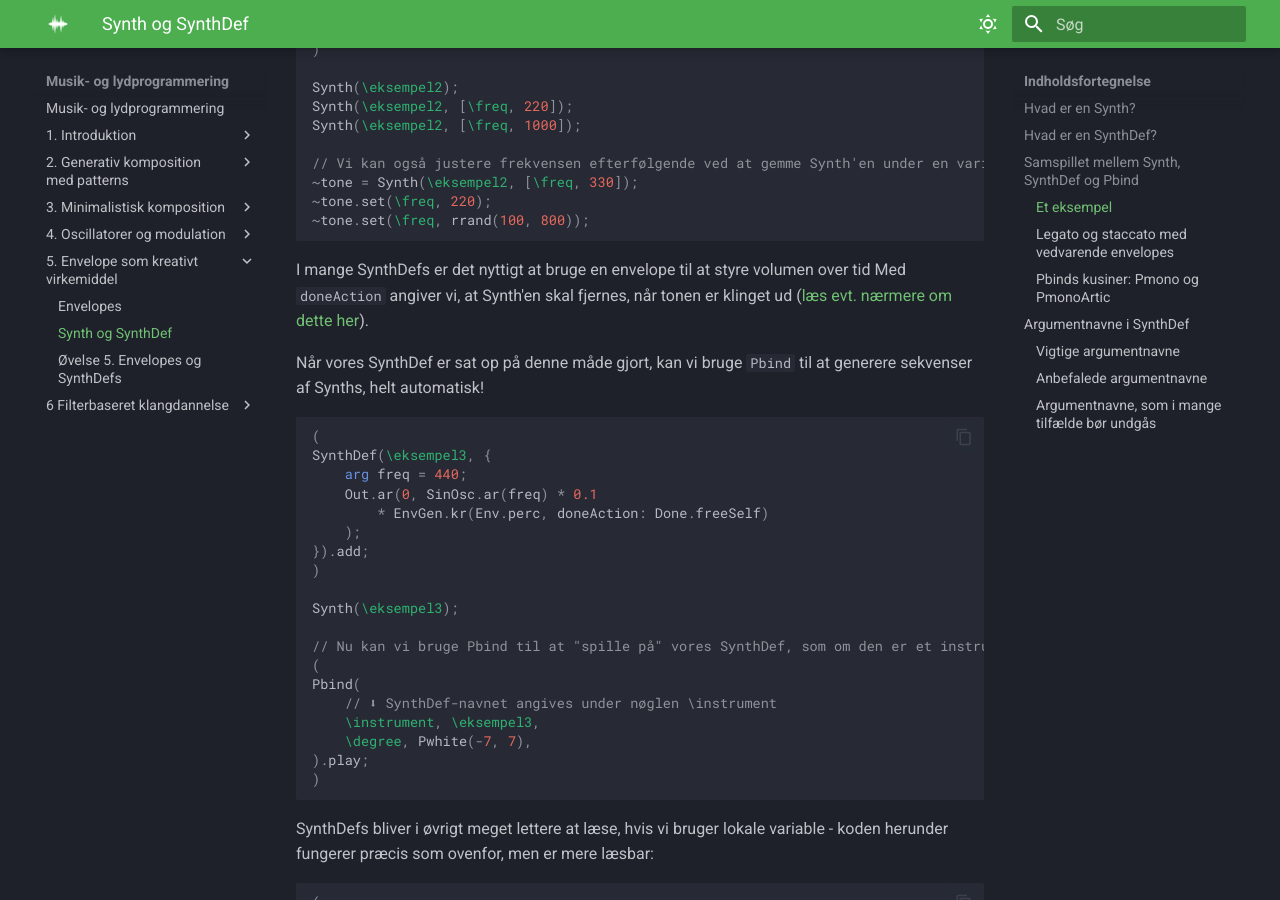
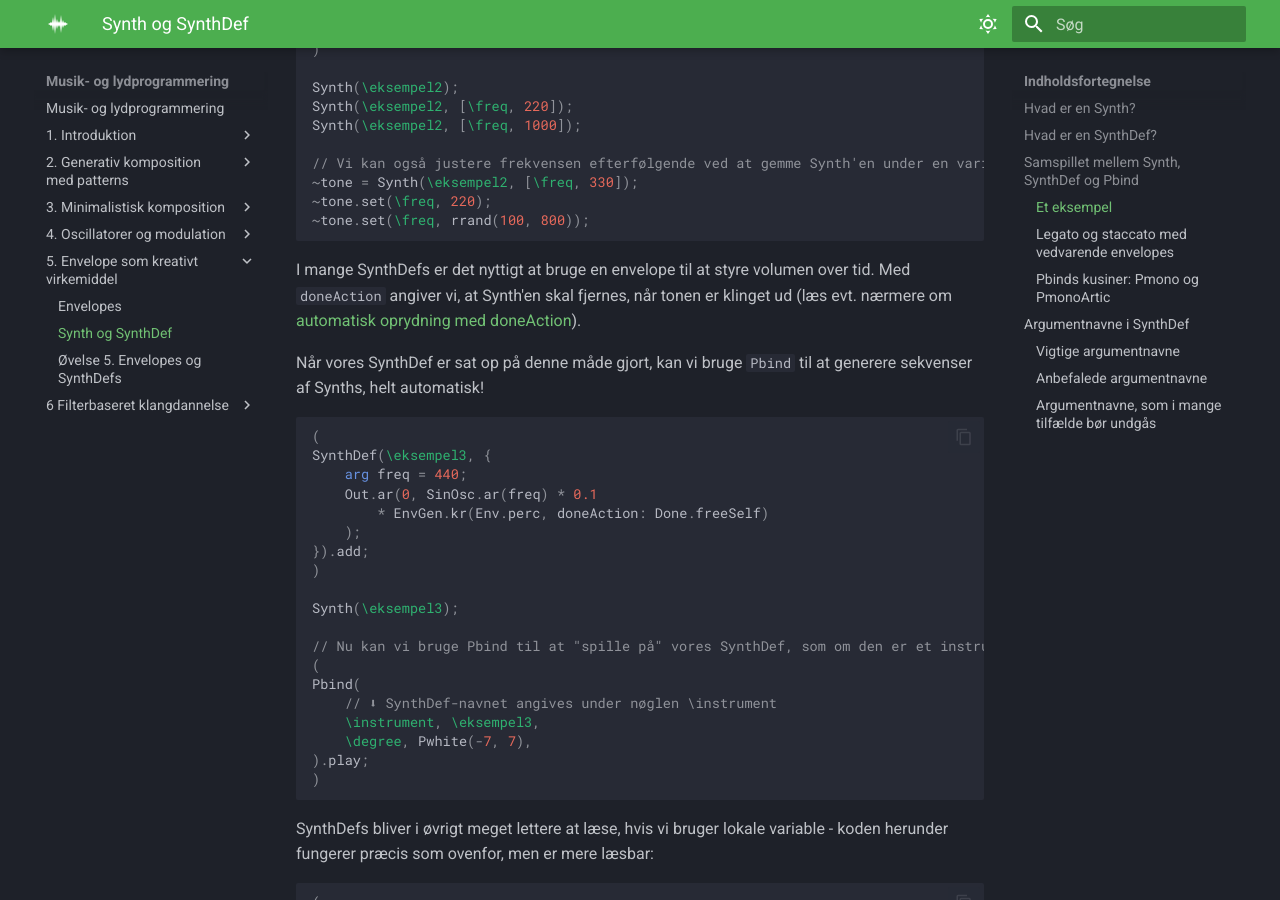
Before and after one commit to sparkletop/sparkletop.github.io, an MkDocs documentation site: the page built from docs/5. Envelope som kreativt virkemiddel/Synth og SynthDef.md, in a window 1280 px wide and 900 px high, scrolled down 2114 px. Built offline with MkDocs 1.6.1 and Material for MkDocs 9.7.7, drawn with Linux system fonts in a browser that asks for light colours.

Commit message:
minor adjustments

````diff
--- a/docs/5. Envelope som kreativt virkemiddel/Synth og SynthDef.md
+++ b/docs/5. Envelope som kreativt virkemiddel/Synth og SynthDef.md
@@ -92,7 +92,7 @@ Synth(\eksempel2, [\freq, 1000]);
 ~tone.set(\freq, rrand(100, 800));
 ```
 
-I mange SynthDefs er det nyttigt at bruge en envelope til at styre volumen over tid Med `doneAction` angiver vi, at Synth'en skal fjernes, når tonen er klinget ud ([læs evt. nærmere om dette her](Envelopes.md)).
+I mange SynthDefs er det nyttigt at bruge en envelope til at styre volumen over tid. Med `doneAction` angiver vi, at Synth'en skal fjernes, når tonen er klinget ud (læs evt. nærmere om [automatisk oprydning med doneAction](Envelopes.md#automatisk-oprydning-med-doneaction)).
 
 Når vores SynthDef er sat op på denne måde gjort, kan vi bruge `Pbind` til at generere sekvenser af Synths, helt automatisk!
 
````
Also changed, not shown: docs/4. Oscillatorer og modulation/C-Oversigt over UGen-methods.md (+1 -1 lines), docs/5. Envelope som kreativt virkemiddel/Envelopes.md (+9 -2 lines).
